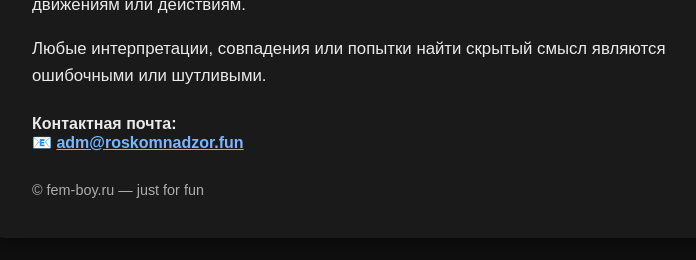
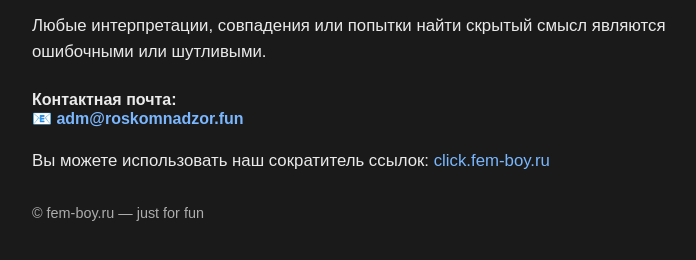
Before and after one commit to Maybeoff/fem-boy.ru, a plain HTML site: page docs/index.html in a window 1280 px wide. Shown: the part 372-632 px from the top of the page, without its empty margins (258-954 px from the left). Drawn offline with Linux system fonts and the light colour scheme.

Commit message:
Enhance link styles and add URL shortener info
Added link styles and a new paragraph for a URL shortener.

```diff
--- a/docs/index.html
+++ b/docs/index.html
@@ -40,6 +40,13 @@
             font-size: 0.9em;
             opacity: 0.7;
         }
+        .link-style {
+            color: #7ab7ff;
+            text-decoration: none;
+        }
+        .link-style:hover {
+            text-decoration: underline;
+        }
     </style>
 </head>
 <body>
@@ -62,8 +69,12 @@
 
         <div class="contact">
             Контактная почта: <br>
-            📧 <a href="mailto:adm@roskomnadzor.fun" style="color:#7ab7ff;">adm@roskomnadzor.fun</a>
+            📧 <a href="mailto:adm@roskomnadzor.fun" class="link-style">adm@roskomnadzor.fun</a>
         </div>
+
+        <p style="margin-top:20px;">
+            Вы можете использовать наш сократитель ссылок: <a href="https://click.fem-boy.ru/" class="link-style">click.fem-boy.ru</a>
+        </p>
 
         <div class="footer">
             © fem-boy.ru — just for fun
```
